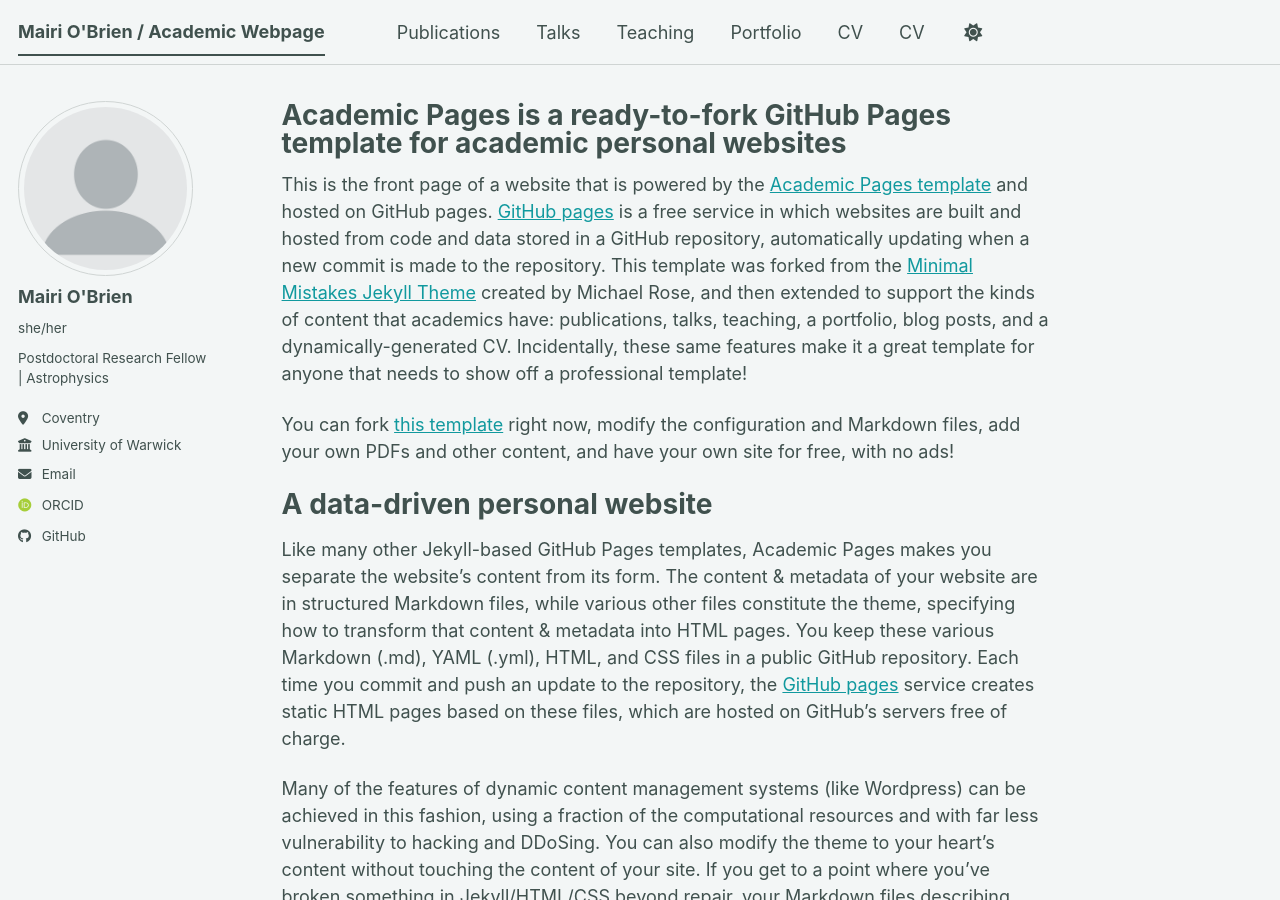
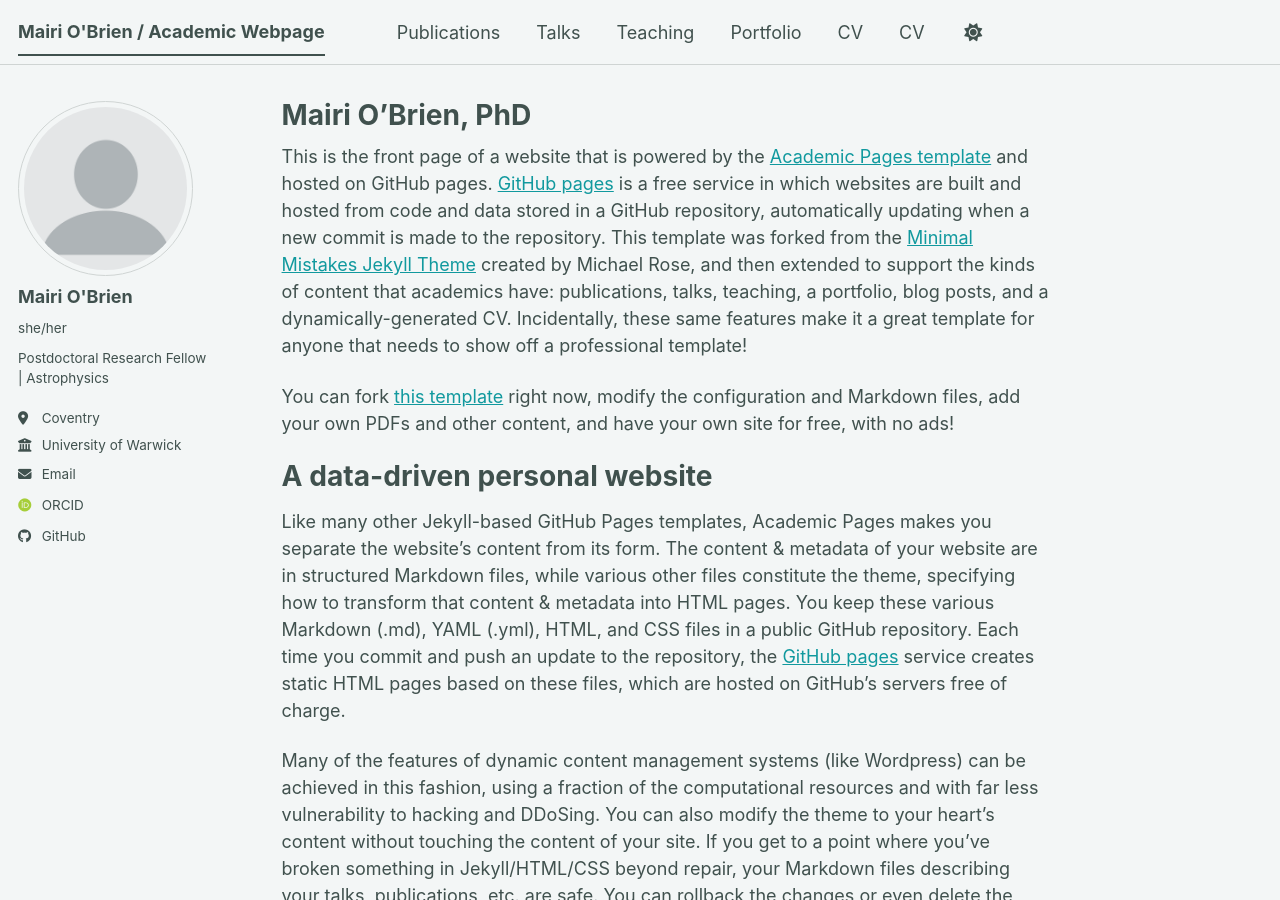
Before and after one commit to mairiobrien/mairiobrien.github.io, a Jekyll site: the page built from _pages/about.md, in a window 1280 px wide and 900 px high. Built offline with Jekyll 4.4.1, drawn with Linux system fonts in a browser that asks for light colours; some web fonts are replaced; a script bundle is joined from its source files by our own code; library files that are not in the unit come from our copies.

Commit message:
Update about.md

```diff
--- a/_pages/about.md
+++ b/_pages/about.md
@@ -1,6 +1,6 @@
 ---
 permalink: /
-title: "Academic Pages is a ready-to-fork GitHub Pages template for academic personal websites"
+title: "Mairi O'Brien, PhD"
 author_profile: true
 redirect_from:
   - /about/
```
